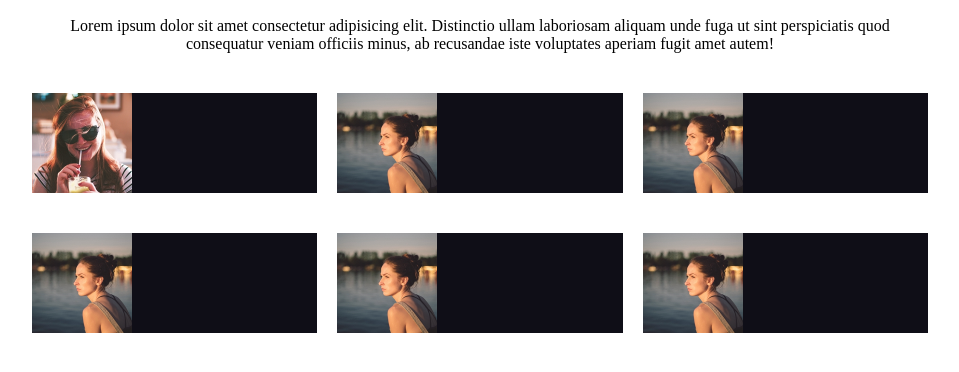
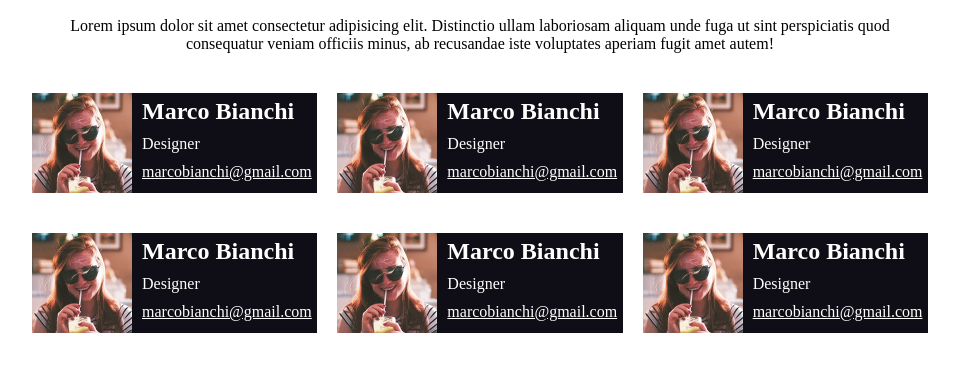
Before and after one commit to antoniodelgiudice02/html-css-float-cards, a plain HTML site: page index.html in a window 1280 px wide. Shown: the part 60-432 px from the top of the page, without its empty margins (160-1119 px from the left). Drawn offline with Linux system fonts and the light colour scheme.

Commit message:
FIX: INFO TEAM

```diff
--- a/css/style.css
+++ b/css/style.css
@@ -55,8 +55,17 @@ main{
 
 img{
     height: 100%;
+    float: left;
+    margin-right: 10px;
 }
 
 .clear{
     clear: both;
 }
+
+.style{
+    color: white;
+    display: inline-block;
+    vertical-align: middle;
+    padding: 5px 0;
+}
--- a/index.html
+++ b/index.html
@@ -20,12 +20,60 @@
         <section class="debug team">
             <div class="debug team-container">
                 <div class="debug row clearfix">
-                    <div class="debug col-1-4"><img src="./assets/img/female1.png" alt=""></div>
-                    <div class="debug col-2-5"><img src="./assets/img/female2.png" alt=""></div>
-                    <div class="debug col-3-6"><img src="./assets/img/female2.png" alt=""></div>
-                    <div class="debug col-1-4"><img src="./assets/img/female2.png" alt=""></div>
-                    <div class="debug col-2-5"><img src="./assets/img/female2.png" alt=""></div>
-                    <div class="debug col-3-6"><img src="./assets/img/female2.png" alt=""></div>
+                    <div class="debug col-1-4">
+                        <img src="./assets/img/female1.png" alt="">
+                        <h2 class="style">Marco Bianchi</h2>
+                        <span class="style">Designer</span>
+                        <a class="style" href="">marcobianchi@gmail.com</a>
+
+                        <div class="clear"></div>
+
+                    </div>
+                    <div class="debug col-1-4">
+                        <img src="./assets/img/female1.png" alt="">
+                        <h2 class="style">Marco Bianchi</h2>
+                        <span class="style">Designer</span>
+                        <a class="style" href="">marcobianchi@gmail.com</a>
+
+                        <div class="clear"></div>
+
+                    </div>
+                    <div class="debug col-1-4">
+                        <img src="./assets/img/female1.png" alt="">
+                        <h2 class="style">Marco Bianchi</h2>
+                        <span class="style">Designer</span>
+                        <a class="style" href="">marcobianchi@gmail.com</a>
+
+                        <div class="clear"></div>
+
+                    </div>
+                    <div class="debug col-1-4">
+                        <img src="./assets/img/female1.png" alt="">
+                        <h2 class="style">Marco Bianchi</h2>
+                        <span class="style">Designer</span>
+                        <a class="style" href="">marcobianchi@gmail.com</a>
+
+                        <div class="clear"></div>
+
+                    </div>
+                    <div class="debug col-1-4">
+                        <img src="./assets/img/female1.png" alt="">
+                        <h2 class="style">Marco Bianchi</h2>
+                        <span class="style">Designer</span>
+                        <a class="style" href="">marcobianchi@gmail.com</a>
+
+                        <div class="clear"></div>
+
+                    </div>
+                    <div class="debug col-1-4">
+                        <img src="./assets/img/female1.png" alt="">
+                        <h2 class="style">Marco Bianchi</h2>
+                        <span class="style">Designer</span>
+                        <a class="style" href="">marcobianchi@gmail.com</a>
+
+                        <div class="clear"></div>
+
+                    </div>
                     <div class="clear"></div>
                 </div>
             </div>
```
